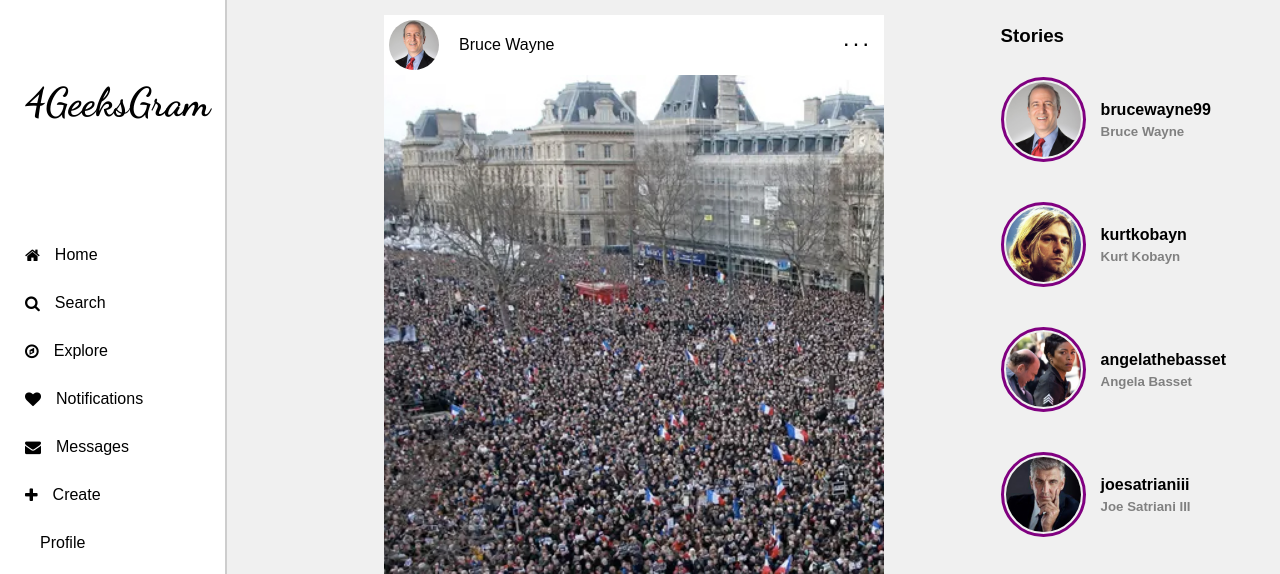
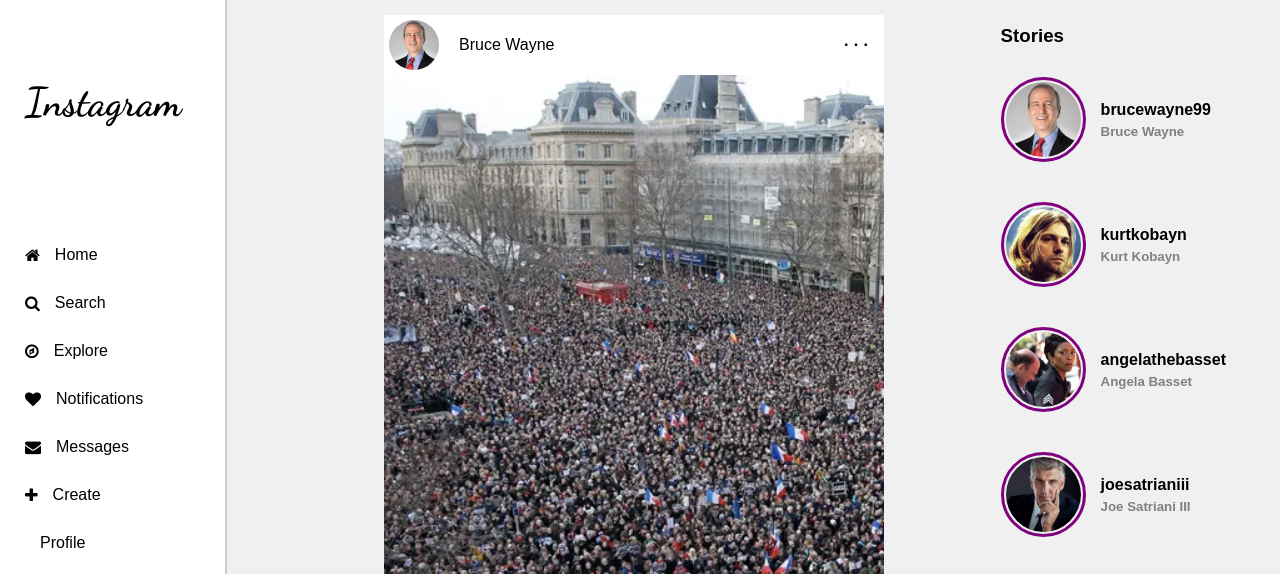
Before and after one commit to alighahremani-9/instagram, a Django app: page / in a window 1280 px wide. Shown: the top 574 px of the page. Run offline with Django 4.2, Linux system fonts and the light colour scheme; data comes from the database, SQL or seed files in the repository; some libraries are stand-ins or nearby versions.

Commit message:
first commit

```diff
--- a/blog/templates/blog/index.html
+++ b/blog/templates/blog/index.html
@@ -14,7 +14,7 @@
     <body>
         <div id="sidebar">
             <div id="logo">
-                <h1><a href="#">4GeeksGram</a></h1>
+                <h1><a href="#">Instagram</a></h1>
             </div>
 
             <nav>
```
